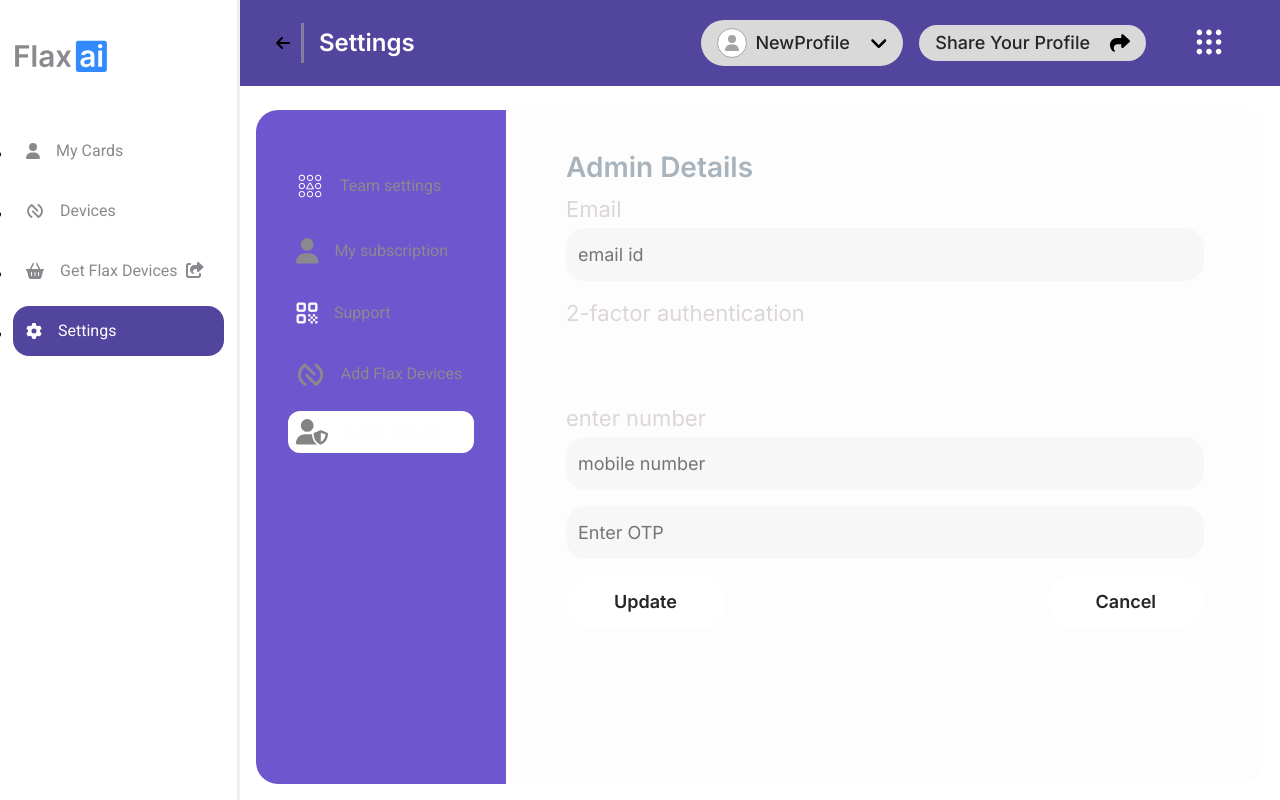
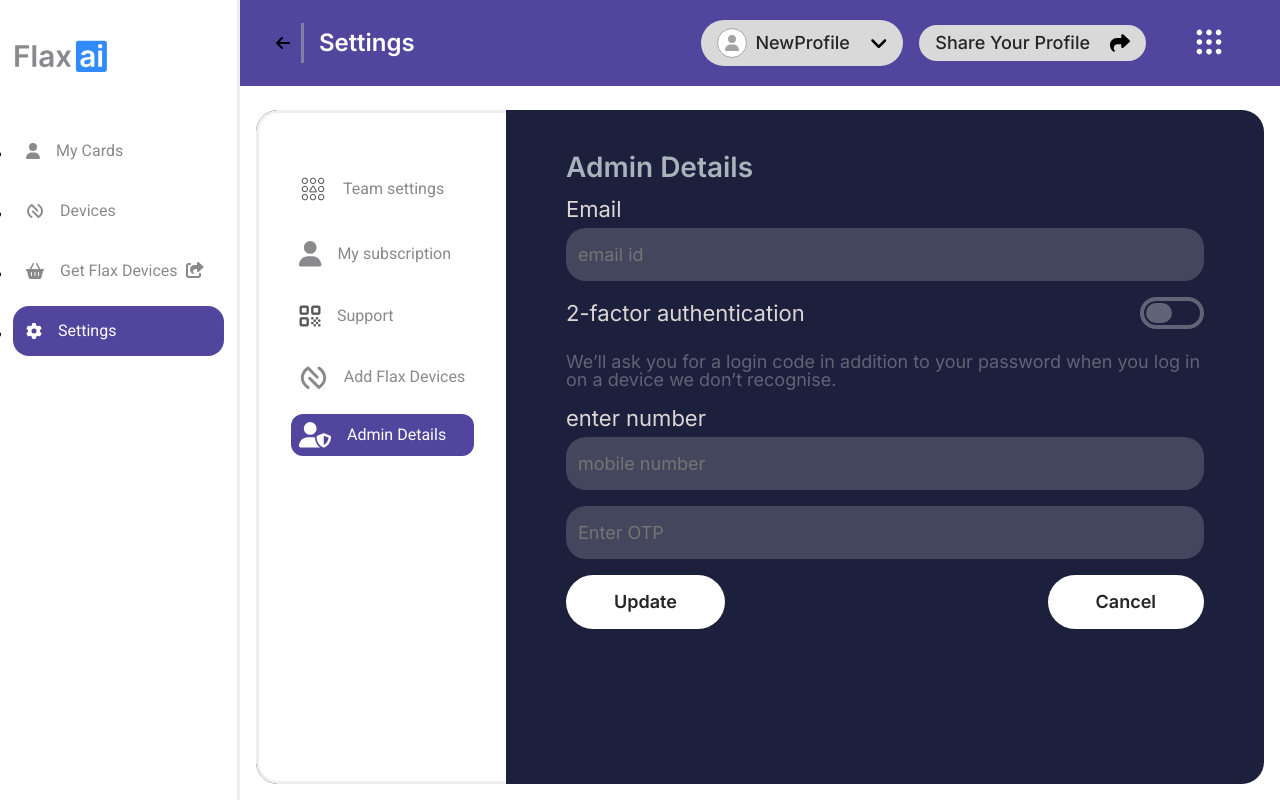
Before and after one commit to saquibnasar/dashboard, a React (Create React App) app: page /setting/admin in a window 1280 px wide. Built offline with nearby package versions, Linux system fonts and the light colour scheme.

Commit message:
new changes

```diff
--- a/src/component/HomePage.js
+++ b/src/component/HomePage.js
@@ -80,7 +80,7 @@ export default function HomePage(props) {
             <div className="homePage_container-bottom">
               {homepageId === "content" ? (
                 <div className="links">
-                  {/* <div className="link_container">
+                  <div className="link_container">
                     <div>
                       <h2>This profile doesn’t have any linked content</h2>
                       <h3>
@@ -96,8 +96,8 @@ export default function HomePage(props) {
                     </div>
 
                     <img src="/bglink.png" alt="" className="img-fluid" />
-                  </div> */}
-                  <LInks />
+                  </div>
+                  {/* <LInks /> */}
                 </div>
               ) : homepageId === "about" ? (
                 <About />
--- a/src/component/TeamCard.js
+++ b/src/component/TeamCard.js
@@ -160,7 +160,7 @@ export default function TeamCard(props) {
     <>
       {!props.mode ? (
         <div className="teamCard row gap-3">
-          <Link to="/createCard" className="add_btn col-lg-6 col-md-12 col-6">
+          <Link to="/createCard" className="add_btn col-lg-6 col-md-12 col-4">
             <span>
               <FontAwesomeIcon icon={faPlus} />
             </span>
@@ -176,12 +176,29 @@ export default function TeamCard(props) {
               return (
                 <Link
                   key={value.id}
-                  className="teamCard_btn col-lg-6 col-md-12 col-6"
+                  className="teamCard_btn col-lg-6 col-md-12 col-4"
                   to="/homepage/content"
                 >
                   <span>
                     <FontAwesomeIcon icon={faUser} />
                   </span>
+
+                  {/* <div className="">
+                    <span>
+                      <FontAwesomeIcon icon={faUser} />
+                    </span>
+                    <div className="d-flex gap-2 f-sm400-direction-column">
+                      <button className="editCard">
+                        <FontAwesomeIcon icon={faPencil} />
+                        Edit Card
+                      </button>
+                      <button className="ShareCard">
+                        <FontAwesomeIcon icon={faShareSquare} />
+                        Share Card
+                      </button>
+                    </div>
+                  </div> */}
+
                   <h3>{value.first_name}</h3>
                   <h4>{value.last_name}</h4>
                   <div className="d-flex gap-2 f-sm400-direction-column">
--- a/src/sass/about.scss
+++ b/src/sass/about.scss
@@ -8,6 +8,7 @@
     margin-right: 0px;
     display: inline-block;
     width: 100%;
+    background: transparent;
     .admin {
       padding-top: 32px;
       width: 100%;
--- a/src/sass/devices.scss
+++ b/src/sass/devices.scss
@@ -15,7 +15,7 @@
   }
   .devices_content {
     .devices_content_container {
-      background: #1d203c;
+      background: #52459e;
       border-radius: 32px;
       display: flex;
       justify-content: space-between;
--- a/src/sass/navbar.scss
+++ b/src/sass/navbar.scss
@@ -15,7 +15,7 @@
   @include media992 {
     position: absolute;
     flex-direction: column;
-    background: #f8f7fc;
+    // background: #f8f7fc;
     height: 100%;
     justify-content: start;
     // display: none;
--- a/src/sass/setting.scss
+++ b/src/sass/setting.scss
@@ -3,7 +3,8 @@
 @import "./mediaqueries.scss";
 
 .setting {
-  background: #fdfdfd;
+  background: #1d203c;
+  // background: #52459e;
   border-radius: 22px;
   margin-left: 16px;
   display: grid;
--- a/src/sass/sidebar.scss
+++ b/src/sass/sidebar.scss
@@ -97,6 +97,10 @@
         align-items: center;
         // color: $white-color;
         color: #8a898e;
+        img {
+          filter: invert(63%) sepia(6%) saturate(187%) hue-rotate(212deg)
+            brightness(84%) contrast(90%);
+        }
         @include media1200 {
           justify-content: center;
           font-size: 19px;
@@ -134,7 +138,8 @@
 .homePage {
   .homePage_container {
     .sidebar {
-      background: #6e56ce;
+      border: 3px solid #efefef;
+      background: #fff;
       border-top-left-radius: 22px;
       border-bottom-left-radius: 22px;
       @include media768 {
@@ -145,24 +150,49 @@
         .sidebar-nav {
           .nav-item {
             .nav-link.active {
-              background-color: $white-color;
-              color: #848484;
+              background: #52459e;
+              color: #fefdfe;
               border-radius: 12px;
+
               img {
-                filter: invert(63%) sepia(7%) saturate(0%) hue-rotate(212deg)
-                  brightness(81%) contrast(90%);
+                filter: unset;
               }
             }
           }
         }
       }
     }
+    // .sidebar {
+    //   background: #6e56ce;
+    //   border-top-left-radius: 22px;
+    //   border-bottom-left-radius: 22px;
+    //   @include media768 {
+    //     border-bottom-left-radius: 0px;
+    //     border-top-right-radius: 22px;
+    //   }
+    //   .sidebar-collapse {
+    //     .sidebar-nav {
+    //       .nav-item {
+    //         .nav-link.active {
+    //           background-color: $white-color;
+    //           color: #848484;
+    //           border-radius: 12px;
+    //           img {
+    //             filter: invert(63%) sepia(7%) saturate(0%) hue-rotate(212deg)
+    //               brightness(81%) contrast(90%);
+    //           }
+    //         }
+    //       }
+    //     }
+    //   }
+    // }
   }
 }
 
 .setting {
   .sidebar {
-    background: #6e56ce;
+    border: 3px solid #efefef;
+    background: #fff;
     border-top-left-radius: 22px;
     border-bottom-left-radius: 22px;
     @include media768 {
@@ -173,12 +203,12 @@
       .sidebar-nav {
         .nav-item {
           .nav-link.active {
-            background-color: $white-color;
-            color: #848484;
+            background: #52459e;
+            color: #fefdfe;
             border-radius: 12px;
+
             img {
-              filter: invert(63%) sepia(7%) saturate(0%) hue-rotate(212deg)
-                brightness(81%) contrast(90%);
+              filter: unset;
             }
           }
         }
```
